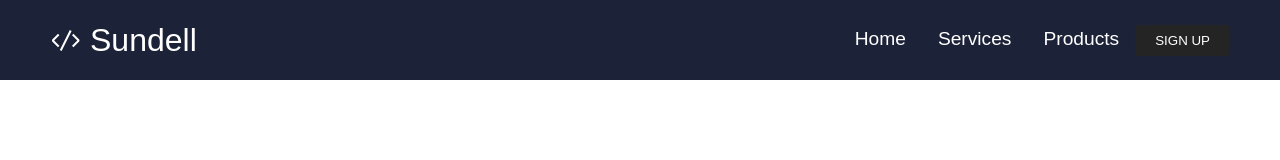
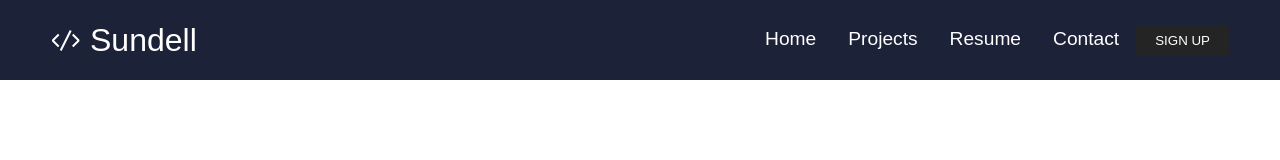
Before and after one commit to HenrikSundell/website, a React (Create React App) app: page / in a window 1280 px wide. Shown: the top 160 px of the page. Built offline with nearby package versions, Linux system fonts and the light colour scheme.

Commit message:
Add proper fileds to navbar

```diff
--- a/src/components/Navbar.js
+++ b/src/components/Navbar.js
@@ -41,12 +41,17 @@ function Navbar() {
             </li>
             <li className="nav-item">
               <Link to="/services" className="nav-links">
-                Services
+                Projects
               </Link>
             </li>
             <li className="nav-item">
               <Link to="/products" className="nav-links">
-                Products
+                Resume
+              </Link>
+            </li>
+            <li className="nav-item">
+              <Link to="/products" className="nav-links">
+                Contact
               </Link>
             </li>
             <li className="nav-btn">
```
